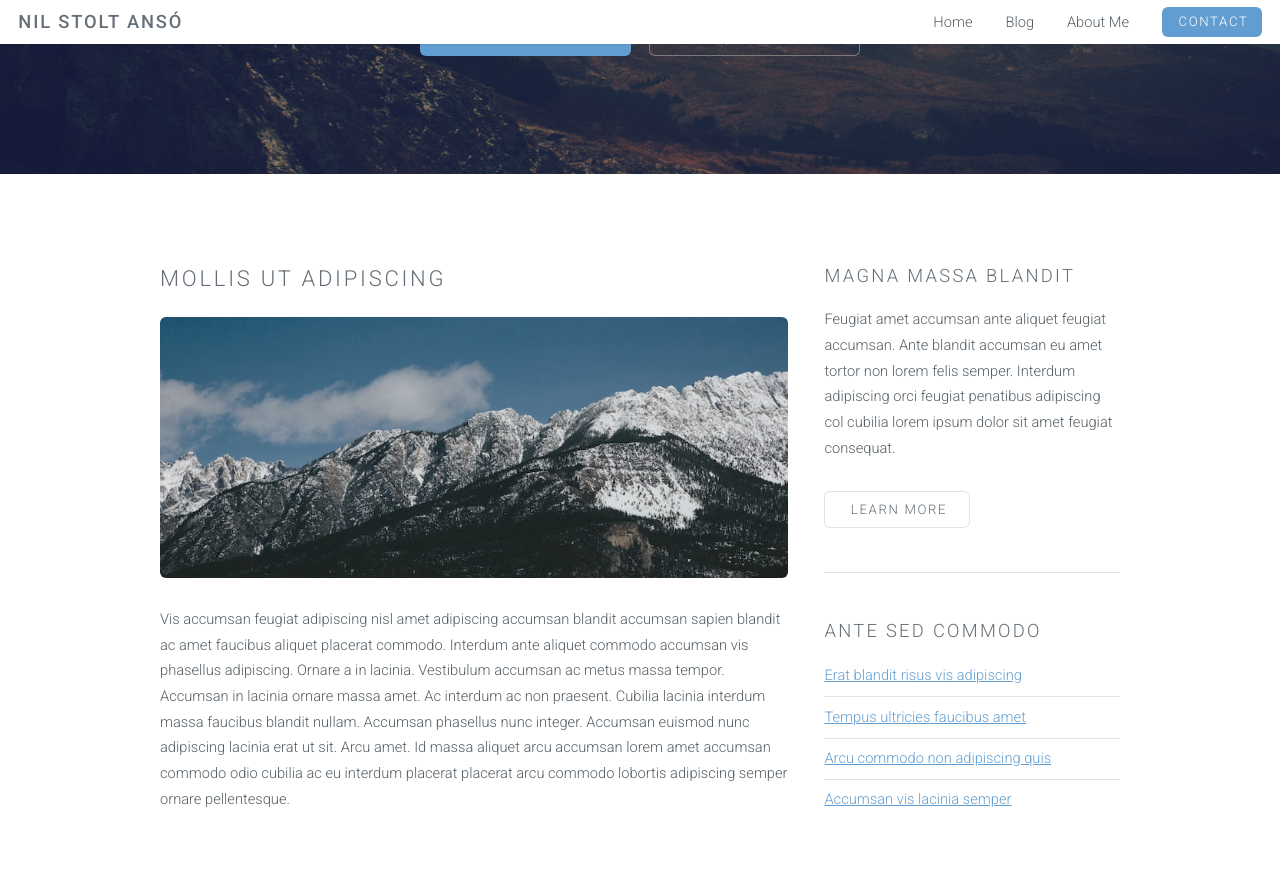
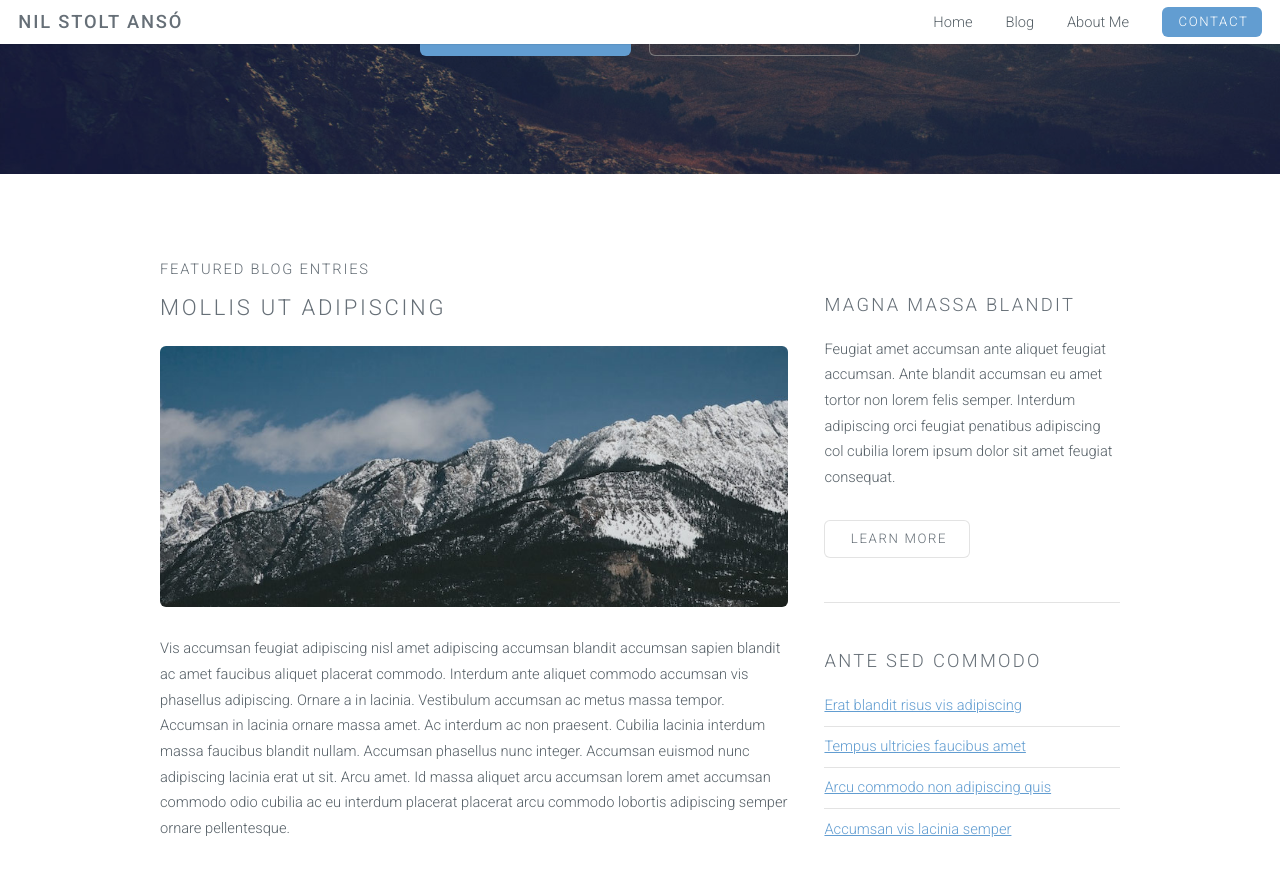
Before and after one commit to NILOIDE/NILOIDE.github.io, a Jekyll site: the page built from index.html, in a window 1280 px wide and 900 px high, scrolled down 302 px. Shown: the top 876 px of the window. Built offline with Jekyll 4.4.1, drawn with Linux system fonts in a browser that asks for light colours.

Commit message:
Added featured header

```diff
--- a/index.html
+++ b/index.html
@@ -6,6 +6,7 @@ layout: landing-page
 		<!-- Blog entry preview -->
 			<section id="three" class="wrapper style1">
 				<div class="container">
+					<h1>Featured blog entries</h1>
 					<div class="row">
 						<div class="8u">
 							<section>
```
